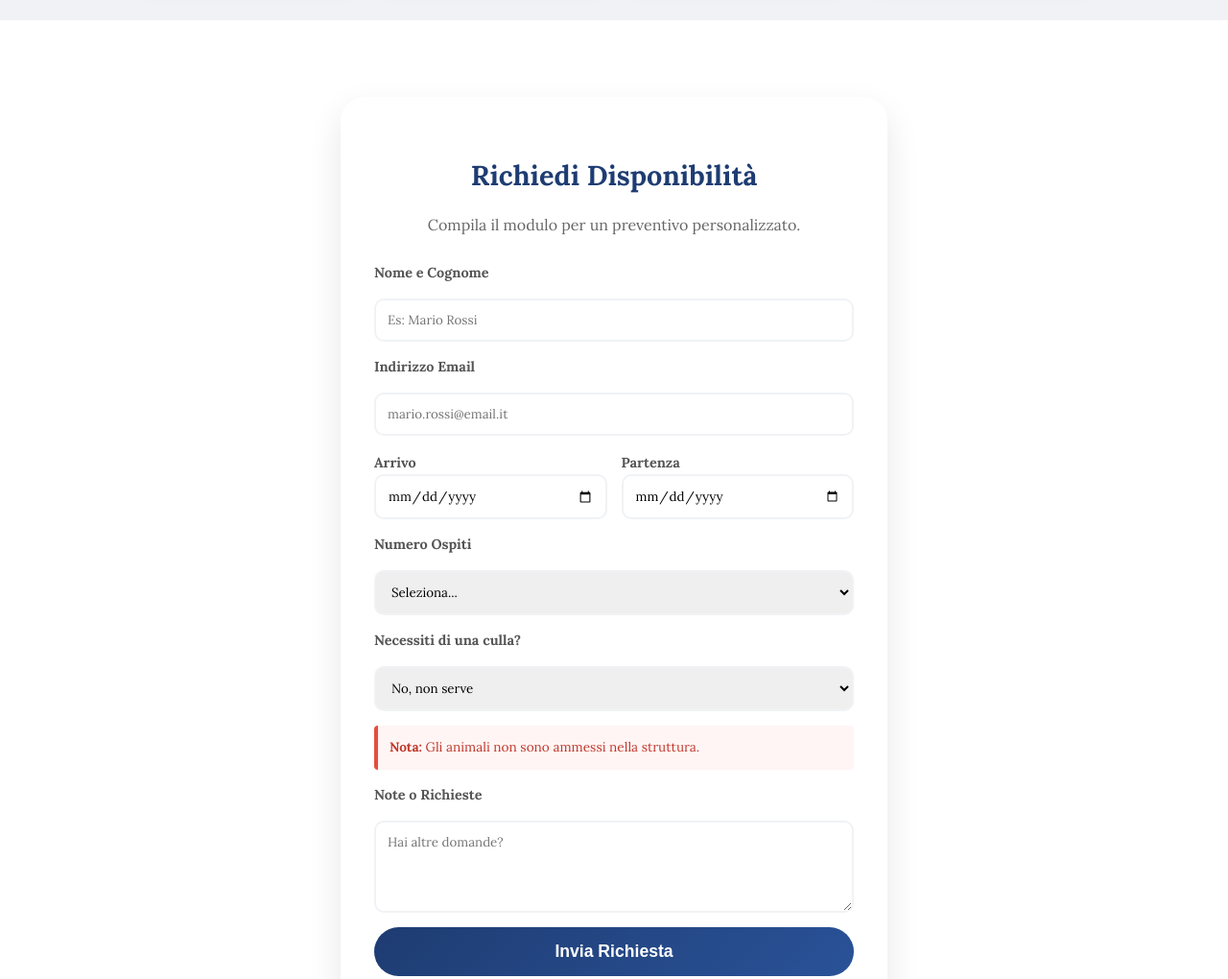
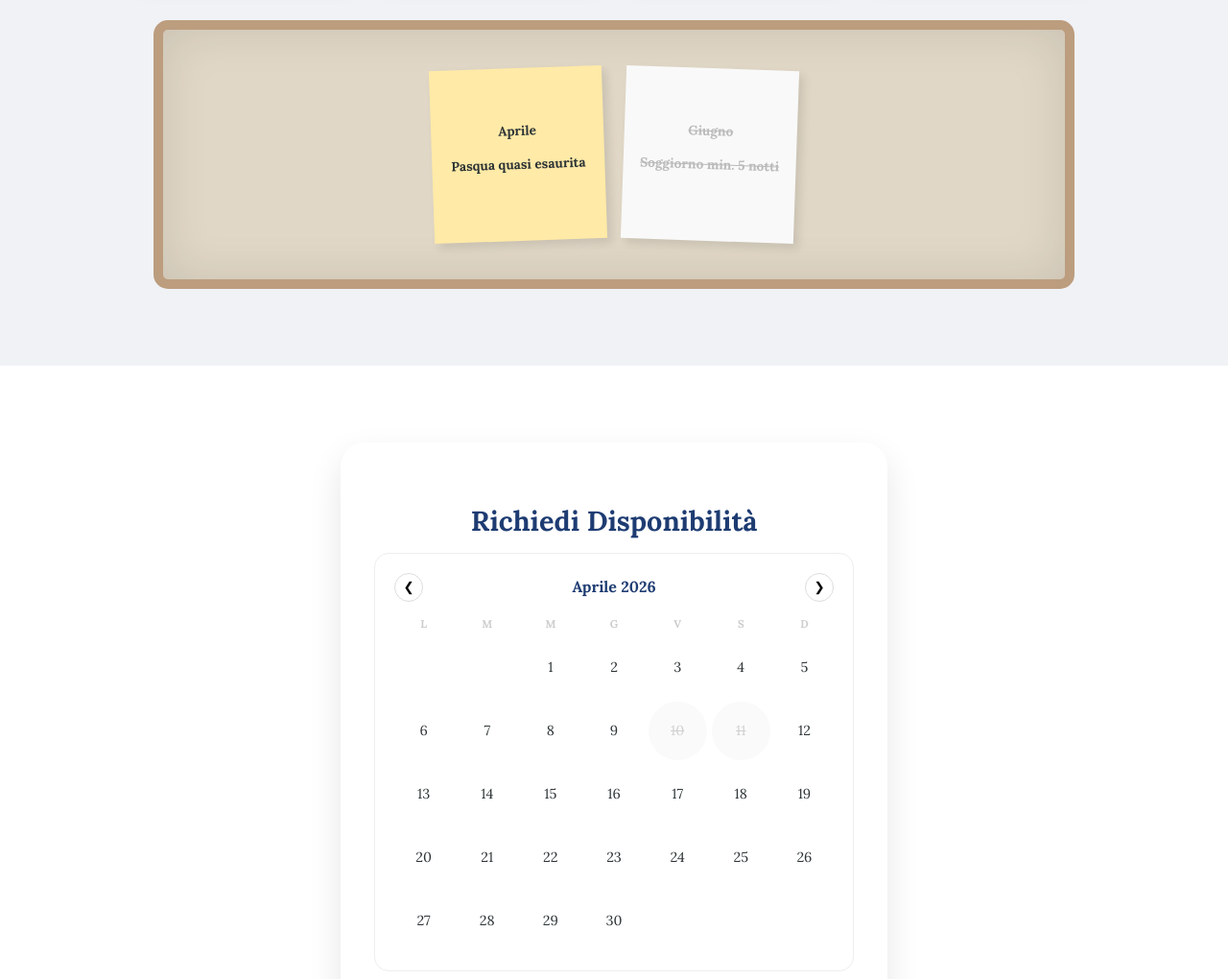
Before and after one commit to scottino2019-glitch/blue-horizon, a plain HTML site: page index.html in a window 1280 px wide. Shown: the part 1380-2400 px from the top of the page at 96% size. Drawn offline with Linux system fonts and the light colour scheme; a web font is replaced by a local one.

Commit message:
Update index.html

```diff
--- a/index.html
+++ b/index.html
@@ -8,11 +8,10 @@
     <meta name="keywords" content="Blue Horizon, Andora, vacanze Liguria, villa con piscina, affitto lusso Riviera Ligure, vicino Sanremo, casa vacanze Andora">
     <meta name="author" content="Blue Horizon">
     <meta name="robots" content="index, follow">
-
     <meta property="og:title" content="Blue Horizon | Luxury Stay Riviera di Andora">
     <meta property="og:description" content="Un'esperienza di lusso tra mare e relax nella Riviera Ligure. Piscina privata e comfort esclusivi.">
-<meta property="og:image" content="img11"> <meta property="og:type" content="website">
-
+    <meta property="og:image" content="img11">
+    <meta property="og:type" content="website">
     <meta name="theme-color" content="#1e3c72">
 
     <link rel="preconnect" href="https://fonts.googleapis.com">
@@ -36,7 +35,6 @@
             line-height: 1.6;
         }
 
-        /* --- HEADER CON FOTO img11 --- */
         header {
             position: relative;
             background: linear-gradient(rgba(0, 0, 0, 0.5), rgba(0, 0, 0, 0.5)),
@@ -55,19 +53,17 @@
             text-shadow: 3px 3px 10px rgba(0,0,0,0.7);
         }
 
-        /* --- SLIDER --- */
-
         .slider-container {
             position: relative;
             max-width: 900px;
-    height: 500px; /* Altezza fissa per tutto lo slider */
+            height: 500px;
             margin: -80px auto 40px;
-    overflow: hidden; /* Nasconde le foto che non sono attive */
+            overflow: hidden;
             border-radius: 20px;
             box-shadow: 0 20px 40px rgba(0,0,0,0.3);
             border: 5px solid white;
             z-index: 10;
-    background: #eee; /* Colore di fondo mentre carica */
+            background: #eee;
         }
 
         .slides {
@@ -78,15 +74,13 @@
         }
 
         .slides img {
-    /* Fondamentale: ogni immagine deve occupare esattamente il 100% dello spazio */
             min-width: 100%;
             width: 100%;
             height: 100%;
-    object-fit: cover; /* Riempie lo spazio senza schiacciare la foto */
+            object-fit: cover;
             display: block;
         }
 
-        /* --- SEZIONE SERVIZI --- */
         .info-section {
             max-width: 1000px;
             margin: auto;
@@ -100,7 +94,7 @@
             font-size: 2.2rem;
             margin-bottom: 20px;
         }
-        /* --- BARRA CARATTERISTICHE ANNUNCIO --- */
+
         .features-bar {
             display: flex;
             justify-content: center;
@@ -115,26 +109,28 @@
             color: #555;
         }
 
-.feature-item {
-    display: flex;
-    align-items: center;
-    gap: 8px;
+        .feature-item { display: flex; align-items: center; gap: 8px; }
+
+        @media (max-width: 600px) {
+            .features-bar { flex-wrap: wrap; border-radius: 20px; gap: 15px; }
         }
 
-/* Responsive per cellulari: le mette su due righe se lo spazio è poco */
-@media (max-width: 600px) {
-    .features-bar {
-        flex-wrap: wrap;
-        border-radius: 20px;
-        gap: 15px;
+        .location-text {
+            font-family: 'Lora', serif;
+            font-style: italic;
+            color: #1e3c72;
+            margin: -10px auto 20px;
+            font-size: 1rem;
+            max-width: 800px;
         }
-}
+
+        .location-text span { color: var(--accent-color); font-weight: bold; }
 
         .services {
             display: grid;
             grid-template-columns: repeat(auto-fit, minmax(200px, 1fr));
             gap: 20px;
-            margin-top: 30px;
+            margin: 30px 0;
         }
 
         .service-card {
@@ -150,96 +146,44 @@
             transform: translateY(-10px);
             border-bottom: 4px solid var(--accent-color);
         }
-        /* --- TESTO LOCATION --- */
-.location-text {
-    font-family: 'Lora', serif;
-    font-style: italic;
-    color: #1e3c72;
-    margin: -10px auto 20px;
-    font-size: 1rem;
-    max-width: 800px;
+
+        /* --- STILE POST-IT --- */
+        .notice-board {
+            background: #e0d7c6; padding: 40px 20px; margin: 40px auto;
+            max-width: 900px; border-radius: 15px;
+            display: flex; flex-wrap: wrap; justify-content: center; gap: 20px;
+            border: 10px solid #bc9d7e; box-shadow: inset 0 0 50px rgba(0,0,0,0.1);
         }
 
-.location-text span {
-    color: var(--accent-color);
-    font-weight: bold;
+        .post-it {
+            width: 150px; height: 150px; padding: 15px; background: #ffeaa7;
+            box-shadow: 5px 5px 10px rgba(0,0,0,0.1); transform: rotate(-2deg);
+            display: flex; flex-direction: column; justify-content: center; font-size: 0.85rem; font-weight: bold;
         }
+        .post-it.occupied { background: #f9f9f9; color: #bbb; text-decoration: line-through; transform: rotate(2deg); }
 
-        /* --- MODULO DI PRENOTAZIONE ARMONIOSO E COMPATTO --- */
-        #informazioni {
-            background-color: white;
-            padding: 80px 20px;
-        }
+        /* --- CALENDARIO NEL MODULO --- */
+        .calendar-wrapper { background: #fff; border: 1px solid #eee; border-radius: 15px; padding: 20px; margin-bottom: 25px; }
+        .calendar-header { display: flex; justify-content: space-between; align-items: center; margin-bottom: 15px; font-weight: bold; color: #1e3c72; }
+        .calendar-header button { background: none; border: 1px solid #ddd; border-radius: 50%; width: 30px; height: 30px; cursor: pointer; }
+        .calendar-grid { display: grid; grid-template-columns: repeat(7, 1fr); gap: 5px; }
+        .day-name { font-size: 0.7rem; color: #ccc; text-align: center; font-weight: bold; }
+        .day { aspect-ratio: 1/1; display: flex; align-items: center; justify-content: center; cursor: pointer; border-radius: 50%; font-size: 0.9rem; transition: 0.2s; }
+        .day:hover:not(.occupied) { background: #1e3c72; color: white; }
+        .day.occupied { color: #d0d0d0; text-decoration: line-through; cursor: not-allowed; background: #fafafa; }
+        .day.selected { background: var(--accent-color) !important; color: white; }
 
-        .booking-container {
-            max-width: 500px; /* Compatto come richiesto */
-            margin: 0 auto;
-            background: #fff;
-            padding: 35px;
-            border-radius: 25px;
-            box-shadow: 0 15px 35px rgba(0,0,0,0.1);
-        }
-
-        #informazioni h2 {
-            font-family: 'Lora', serif; /* Lora come richiesto */
-            text-align: center;
-            font-weight: 700;
-            color: #1e3c72;
-            margin-bottom: 10px;
-            font-size: 1.8rem;
-        }
-
-        .booking-form {
-            display: grid;
-            gap: 15px;
-            text-align: left;
-        }
-
-        .booking-form label {
-            font-weight: bold;
-            font-size: 0.9rem;
-            color: #555;
-        }
-
-        .booking-form input, .booking-form select, .booking-form textarea {
-            width: 100%;
-            padding: 12px;
-            border: 2px solid #f0f2f5;
-            border-radius: 10px;
-            font-family: 'Lora', serif;
-            box-sizing: border-box;
-        }
-
-        .form-row {
-            display: grid;
-            grid-template-columns: 1fr 1fr;
-            gap: 15px;
-        }
-
-        .pet-note {
-            background: #fff5f5;
-            border-left: 4px solid #e74c3c;
-            padding: 12px;
-            font-size: 0.85rem;
-            color: #c0392b;
-            border-radius: 4px;
-        }
-
-        .btn-submit {
-            background: var(--primary-gradient);
-            color: white;
-            border: none;
-            padding: 15px;
-            border-radius: 50px;
-            font-weight: bold;
-            cursor: pointer;
-            font-size: 1.1rem;
-            transition: 0.3s;
-        }
-
+        #informazioni { background-color: white; padding: 80px 20px; }
+        .booking-container { max-width: 500px; margin: 0 auto; background: #fff; padding: 35px; border-radius: 25px; box-shadow: 0 15px 35px rgba(0,0,0,0.1); }
+        #informazioni h2 { font-family: 'Lora', serif; text-align: center; font-weight: 700; color: #1e3c72; margin-bottom: 10px; font-size: 1.8rem; }
+        .booking-form { display: grid; gap: 15px; text-align: left; }
+        .booking-form label { font-weight: bold; font-size: 0.9rem; color: #555; }
+        .booking-form input, .booking-form select, .booking-form textarea { width: 100%; padding: 12px; border: 2px solid #f0f2f5; border-radius: 10px; font-family: 'Lora', serif; box-sizing: border-box; }
+        .form-row { display: grid; grid-template-columns: 1fr 1fr; gap: 15px; }
+        .pet-note { background: #fff5f5; border-left: 4px solid #e74c3c; padding: 12px; font-size: 0.85rem; color: #c0392b; border-radius: 4px; }
+        .btn-submit { background: var(--primary-gradient); color: white; border: none; padding: 15px; border-radius: 50px; font-weight: bold; cursor: pointer; font-size: 1.1rem; transition: 0.3s; }
         .prev, .next { position: absolute; top: 50%; transform: translateY(-50%); background: rgba(255,255,255,0.9); border: none; width: 45px; height: 45px; border-radius: 50%; cursor: pointer; z-index: 20; }
         .next { right: 15px; } .prev { left: 15px; }
-
         footer { background: #2d3436; color: white; padding: 40px; text-align: center; margin-top: 50px; }
     </style>
 </head>
@@ -247,20 +191,14 @@
 
 <header>
     <h1>Blue Horizon</h1>
-    <p>Villa con piscina tra mare e relax nella <strong>Riviera di Andora</strong></p></p>
+    <p>Villa con piscina tra mare e relax nella <strong>Riviera di Andora</strong></p>
 </header>
 
 <div class="slider-container">
     <div class="slides" id="slider">
-        <img src="img/img10.jpg">
-        <img src="img/img2.jpg">
-        <img src="img/img4.jpg">
-        <img src="img/img5.jpg">
-        <img src="img/img6.jpg">
-        <img src="img/img1.jpg">
-        <img src="img/img7.jpg">
-        <img src="img/img8.jpg">
-        <img src="img/img9.jpg">
+        <img src="img/img10.jpg"> <img src="img/img2.jpg"> <img src="img/img4.jpg">
+        <img src="img/img5.jpg"> <img src="img/img6.jpg"> <img src="img/img1.jpg">
+        <img src="img/img7.jpg"> <img src="img/img8.jpg"> <img src="img/img9.jpg">
     </div>
     <button class="prev" onclick="moveSlide(-1)">&#10094;</button>
     <button class="next" onclick="moveSlide(1)">&#10095;</button>
@@ -268,23 +206,19 @@
 
 <div class="info-section">
     <h2>Dimentica lo stress</h2>
-
     <div class="features-bar">
         <div class="feature-item">👥 <strong>5</strong> Ospiti</div>
         <div class="feature-item">🛏️ <strong>2</strong> Camere</div>
         <div class="feature-item">💤 <strong>3</strong> Letti</div>
         <div class="feature-item">🚿 <strong>2</strong> Bagni</div>
     </div>
-
     <div class="location-text">
         Situata nella splendida <span>Riviera di Andora</span>, a breve distanza da
         <strong>Sanremo</strong>, <strong>Genova</strong> e la <strong>Costa Azzurra</strong>.
     </div>
-
     <p>Spazioso appartamento in villa, immerso in un grande giardino con piscina panoramica.
     La villa è situata in posizione tranquilla ma comoda, a pochi minuti in auto da spiagge, ristoranti e borghi caratteristici della zona.
-Perfetto per coppie e famiglie o per chi cerca relax e tranquillità..</p>
-
+    Perfetto per coppie e famiglie o per chi cerca relax e tranquillità.</p>
 
     <div class="services">
         <div class="service-card">📍 <strong>Posizione</strong><br>A 5 min dal mare</div>
@@ -292,32 +226,33 @@ Perfetto per coppie e famiglie o per chi cerca relax e tranquillità..</p>
         <div class="service-card">🍷 <strong>Welcome Kit</strong><br>Prodotti locali omaggio</div>
         <div class="service-card">⭐ <strong>Recensioni</strong><br>4.9/5 su AirBnb</div>
     </div>
+
+    <div class="notice-board" id="postItBoard"></div>
 </div>
-
-
 
 <section id="informazioni">
     <div class="booking-container">
         <h2>Richiedi Disponibilità</h2>
-        <p style="text-align: center; color: #666; margin-bottom: 25px;">Compila il modulo per un preventivo personalizzato.</p>
+
+        <div class="calendar-wrapper">
+            <div class="calendar-header">
+                <button type="button" onclick="changeMonth(-1)">&#10094;</button>
+                <span id="monthDisplay"></span>
+                <button type="button" onclick="changeMonth(1)">&#10095;</button>
+            </div>
+            <div class="calendar-grid" id="calendarGrid"></div>
+        </div>
 
         <form action="https://formspree.io/f/maqljepb" method="POST" class="booking-form">
+            <input type="hidden" name="checkin" id="checkin">
+            <input type="hidden" name="checkout" id="checkout">
+            <p id="selectionHint" style="font-size: 0.8rem; text-align: center; color: var(--accent-color); font-weight: bold;"></p>
+
             <label for="nome">Nome e Cognome</label>
             <input type="text" name="nome" id="nome" placeholder="Es: Mario Rossi" required>
 
             <label for="email">Indirizzo Email</label>
             <input type="email" name="email" id="email" placeholder="mario.rossi@email.it" required>
-
-            <div class="form-row">
-                <div>
-                    <label for="checkin">Arrivo</label>
-                    <input type="date" name="checkin" id="checkin" required>
-                </div>
-                <div>
-                    <label for="checkout">Partenza</label>
-                    <input type="date" name="checkout" id="checkout" required>
-                </div>
-            </div>
 
             <label for="ospiti">Numero Ospiti</label>
             <select name="ospiti" id="ospiti" required>
@@ -334,31 +269,80 @@ Perfetto per coppie e famiglie o per chi cerca relax e tranquillità..</p>
                 <option value="Si">Sì, richiesta culla</option>
             </select>
 
-            <div class="pet-note">
-                <strong>Nota:</strong> Gli animali non sono ammessi nella struttura.
-            </div>
-
-            <label for="messaggio">Note o Richieste</label>
+            <div class="pet-note"><strong>Nota:</strong> Gli animali non sono ammessi.</div>
             <textarea name="messaggio" id="messaggio" rows="4" placeholder="Hai altre domande?"></textarea>
-
             <button type="submit" class="btn-submit">Invia Richiesta</button>
         </form>
     </div>
 </section>
 
-<footer>
-    <p>&copy; 2026 Blue Horizon</p>
-</footer>
+<footer><p>&copy; 2026 Blue Horizon</p></footer>
 
 <script>
+    // --- DATI JSON (Simulati) ---
+    const dateOccupate = ["2026-04-10", "2026-04-11", "2026-05-15"];
+    const datiPostIt = [
+        { titolo: "Aprile", testo: "Pasqua quasi esaurita", status: "info" },
+        { titolo: "Giugno", testo: "Soggiorno min. 5 notti", status: "occupied" }
+    ];
+
     let currentIndex = 0;
     function moveSlide(step) {
         const slides = document.getElementById('slider');
-        const totalSlides = slides.children.length;
-        currentIndex = (currentIndex + step + totalSlides) % totalSlides;
+        currentIndex = (currentIndex + step + slides.children.length) % slides.children.length;
         slides.style.transform = `translateX(${-currentIndex * 100}%)`;
     }
     setInterval(() => moveSlide(1), 5000);
+
+    let currentMonth = new Date(2026, 3, 1);
+    let selectedDates = [];
+
+    function renderCalendar() {
+        const grid = document.getElementById('calendarGrid');
+        const display = document.getElementById('monthDisplay');
+        grid.innerHTML = "";
+        const mesi = ["Gennaio", "Febbraio", "Marzo", "Aprile", "Maggio", "Giugno", "Luglio", "Agosto", "Settembre", "Ottobre", "Novembre", "Dicembre"];
+        display.innerText = `${mesi[currentMonth.getMonth()]} ${currentMonth.getFullYear()}`;
+
+        ['L','M','M','G','V','S','D'].forEach(d => grid.innerHTML += `<div class="day-name">${d}</div>`);
+        const firstDay = new Date(currentMonth.getFullYear(), currentMonth.getMonth(), 1).getDay();
+        const daysInMonth = new Date(currentMonth.getFullYear(), currentMonth.getMonth() + 1, 0).getDate();
+        let offset = firstDay === 0 ? 6 : firstDay - 1;
+
+        for(let s=0; s<offset; s++) grid.innerHTML += `<div></div>`;
+        for(let d=1; d<=daysInMonth; d++) {
+            const dateStr = `${currentMonth.getFullYear()}-${(currentMonth.getMonth()+1).toString().padStart(2,'0')}-${d.toString().padStart(2,'0')}`;
+            const isOccupied = dateOccupate.includes(dateStr);
+            const isSelected = selectedDates.includes(dateStr);
+            const dayEl = document.createElement('div');
+            dayEl.className = `day ${isOccupied ? 'occupied' : ''} ${isSelected ? 'selected' : ''}`;
+            dayEl.innerText = d;
+            if(!isOccupied) dayEl.onclick = () => selectDay(dateStr);
+            grid.appendChild(dayEl);
+        }
+    }
+
+    function changeMonth(dir) { currentMonth.setMonth(currentMonth.getMonth() + dir); renderCalendar(); }
+
+    function selectDay(date) {
+        if(selectedDates.length >= 2) selectedDates = [];
+        selectedDates.push(date);
+        selectedDates.sort();
+        document.getElementById('checkin').value = selectedDates[0] || "";
+        document.getElementById('checkout').value = selectedDates[1] || "";
+        document.getElementById('selectionHint').innerText = selectedDates.length === 2 ? `Soggiorno: ${selectedDates[0]} / ${selectedDates[1]}` : "Seleziona Arrivo e Partenza";
+        renderCalendar();
+    }
+
+    function renderPostIts() {
+        const board = document.getElementById('postItBoard');
+        board.innerHTML = "";
+        datiPostIt.forEach(p => {
+            board.innerHTML += `<div class="post-it ${p.status}"><span>${p.titolo}</span><p>${p.testo}</p></div>`;
+        });
+    }
+
+    window.onload = () => { renderCalendar(); renderPostIts(); };
 </script>
 </body>
 </html>
```
Lines whose indentation alone changed are shown as unchanged.
